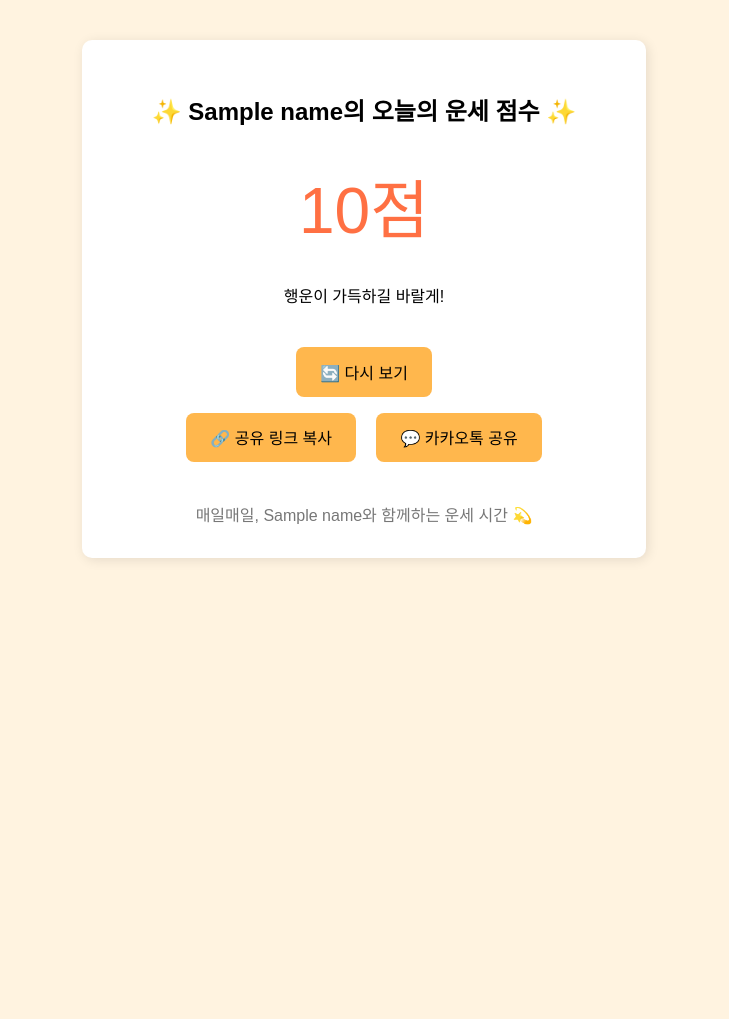
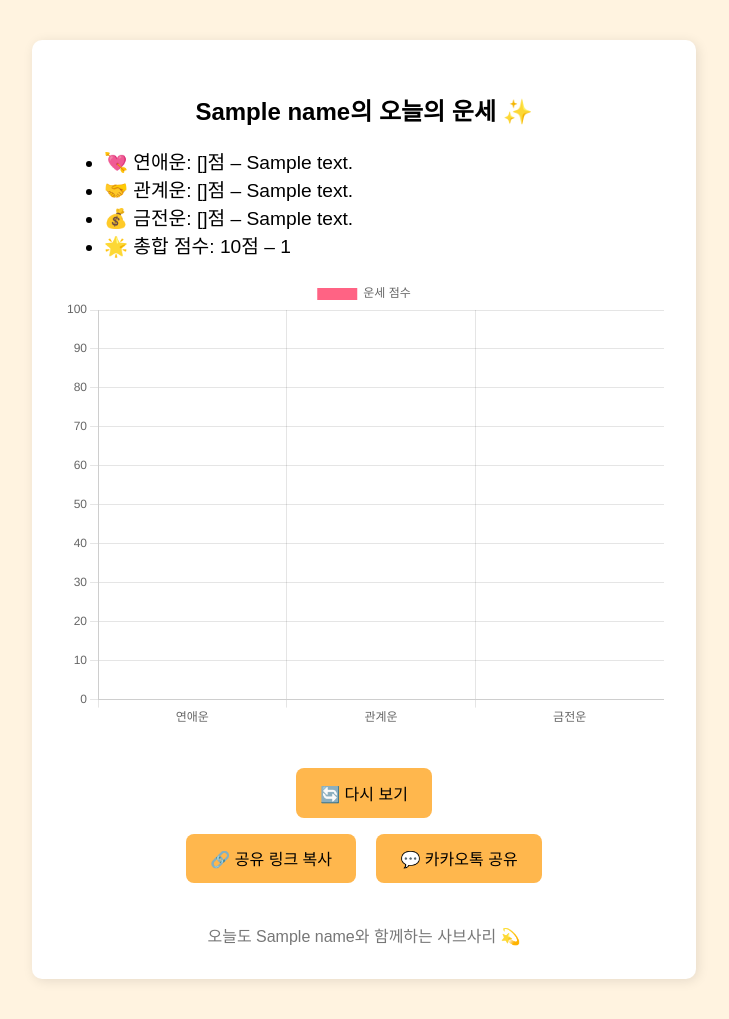
Before and after one commit to duddnrdld/SABSARI, a Flask app: template templates/fortune_result.html in a window 1280 px wide. Shown: the whole page, without its empty margins (276-1005 px from the left). Before the commit the page ends 560 px from the top, so only its background shows below. Run offline with Flask 3, Linux system fonts and the light colour scheme; the template is opened without the code that fills it: most values are stand-ins (such as "Sample title", 1, 10 or a date in 2020); some libraries are stand-ins or nearby versions.

Commit message:
Add files via upload

```diff
--- a/app.py
+++ b/app.py
@@ -1,55 +1,18 @@
-from flask import Flask, render_template, request, redirect, url_for, make_response
-import sqlite3, uuid, os
+from flask import Flask, render_template, request, redirect, url_for, session
+import json, os, random
 
 app = Flask(__name__)
 app.secret_key = "sabsari-super-secret-key"
 
-DB_FILE = "data/users.db"
+DATA_FILE = "data/users.json"
 
-# DB 초기화
-def init_db():
-    if not os.path.exists("data"):
-        os.makedirs("data")
-    conn = sqlite3.connect(DB_FILE)
-    cursor = conn.cursor()
-    cursor.execute('''
-        CREATE TABLE IF NOT EXISTS users (
-            id TEXT PRIMARY KEY,
-            name TEXT,
-            birth TEXT,
-            gender TEXT,
-            birth_time TEXT
-        )
-    ''')
-    conn.commit()
-    conn.close()
-
-init_db()
-
-# 사용자 조회
-def get_user(user_id):
-    conn = sqlite3.connect(DB_FILE)
-    cursor = conn.cursor()
-    cursor.execute("SELECT * FROM users WHERE id=?", (user_id,))
-    row = cursor.fetchone()
-    conn.close()
-    return row
-
-# 사용자 저장
-def save_user(user_id, name, birth, gender, birth_time):
-    conn = sqlite3.connect(DB_FILE)
-    cursor = conn.cursor()
-    cursor.execute("INSERT OR REPLACE INTO users (id, name, birth, gender, birth_time) VALUES (?, ?, ?, ?, ?)",
-                   (user_id, name, birth, gender, birth_time))
-    conn.commit()
-    conn.close()
+if not os.path.exists(DATA_FILE):
+    with open(DATA_FILE, "w") as f:
+        json.dump({}, f)
 
 @app.route("/", methods=["GET", "POST"])
 def name_input():
-    user_id = request.cookies.get("user_id")
-    user = get_user(user_id) if user_id else None
-
-    if user:
+    if session.get("named"):
         return redirect(url_for("greeting"))
 
     if request.method == "POST":
@@ -58,47 +21,68 @@
         gender = request.form["gender"]
         birth_time = request.form["birth_time"]
 
-        new_user_id = str(uuid.uuid4())
-        save_user(new_user_id, name, birth, gender, birth_time)
+        with open(DATA_FILE, "r") as f:
+            data = json.load(f)
+        data["user"] = {
+            "name": name,
+            "birth": birth,
+            "gender": gender,
+            "birth_time": birth_time
+        }
+        with open(DATA_FILE, "w") as f:
+            json.dump(data, f)
 
-        resp = make_response(redirect(url_for("greeting")))
-        resp.set_cookie("user_id", new_user_id, max_age=60*60*24*365)
-        return resp
+        session["named"] = True
+        session["name"] = name
+        return redirect(url_for("greeting"))
 
     return render_template("name_input.html")
 
-
 @app.route("/greeting")
 def greeting():
-    user_id = request.cookies.get("user_id")
-    user = get_user(user_id)
-    if not user:
-        return redirect(url_for("name_input"))
-
-    return render_template("greeting.html", name=user[1])
-
+    name = session.get("name", "삽사리")
+    return render_template("greeting.html", name=name)
 
 @app.route("/fortune")
 def fortune():
-    user_id = request.cookies.get("user_id")
-    user = get_user(user_id)
-    if not user:
-        return redirect(url_for("name_input"))
-
-    return render_template("fortune_loading.html", name=user[1])
-
+    name = session.get("name", "삽사리")
+    return render_template("fortune_loading.html", name=name)
 
 @app.route("/result")
 def result():
-    import random
-    score = random.randint(1, 100)
+    name = session.get("name", "삽사리")
 
-    user_id = request.cookies.get("user_id")
-    user = get_user(user_id)
-    name = user[1] if user else "사브사리"
+    love = random.randint(1, 100)
+    social = random.randint(1, 100)
+    money = random.randint(1, 100)
+    average = round((love + social + money) / 3)
 
-    return render_template("fortune_result.html", score=score, name=name)
+    def comment(score):
+        if score >= 80:
+            return "아주 좋은 날이에요!"
+        elif score >= 60:
+            return "기분 좋은 하루가 될 거예요."
+        elif score >= 40:
+            return "작은 주의가 필요해요."
+        else:
+            return "조심해야 할 하루예요."
 
+    comments = {
+        "love_comment": comment(love),
+        "social_comment": comment(social),
+        "money_comment": comment(money),
+        "total_comment": comment(average),
+    }
+
+    return render_template(
+        "fortune_result.html",
+        name=name,
+        love=love,
+        social=social,
+        money=money,
+        average=average,
+        **comments
+    )
 
 if __name__ == "__main__":
     app.run(debug=True)
--- a/templates/fortune_result.html
+++ b/templates/fortune_result.html
@@ -5,17 +5,20 @@
   <meta name="viewport" content="width=device-width, initial-scale=1.0">
   <title>오늘의 운세 결과</title>
 
-  <!-- 🟡 Open Graph 메타태그 -->
+  <!-- Open Graph 메타태그 -->
   <meta property="og:title" content="사브사리 오늘의 운세 결과">
-  <meta property="og:description" content="{{ name }}의 오늘의 운세 점수는 {{ score }}점!">
+  <meta property="og:description" content="오늘의 운세 점수를 확인해보세요!">
   <meta property="og:image" content="{{ url_for('static', filename='og.png', _external=True) }}">
   <meta property="og:url" content="{{ request.url }}">
 
-  <!-- 🟡 Kakao SDK -->
+  <!-- Kakao SDK -->
   <script src="https://developers.kakao.com/sdk/js/kakao.js"></script>
   <script>
-    Kakao.init('1642da286406de685d9da6a719a1a8fb'); // 예: Kakao.init('1234abcd...');
+    Kakao.init('1642da286406de685d9da6a719a1a8fb'); // 실제 앱 키로 대체 필요
   </script>
+
+  <!-- Chart.js CDN -->
+  <script src="https://cdn.jsdelivr.net/npm/chart.js"></script>
 
   <style>
     body {
@@ -25,7 +28,7 @@
       padding: 2rem;
     }
     .container {
-      max-width: 500px;
+      max-width: 600px;
       margin: auto;
       background-color: white;
       padding: 2rem;
@@ -33,9 +36,9 @@
       box-shadow: 2px 2px 12px rgba(0,0,0,0.1);
     }
     .score {
-      font-size: 4rem;
-      color: #ff7043;
-      margin: 2rem 0;
+      font-size: 1.2rem;
+      margin: 1rem 0;
+      text-align: left;
     }
     .footer {
       margin-top: 2rem;
@@ -67,9 +70,18 @@
 </head>
 <body>
   <div class="container">
-    <h2>✨ {{ name }}의 오늘의 운세 점수 ✨</h2>
-    <div class="score">{{ score }}점</div>
-    <p>행운이 가득하길 바랄게!</p>
+    <h2>{{ name }}의 오늘의 운세 ✨</h2>
+    <div class="score">
+      <ul>
+        <li>💘 연애운: {{ love }}점 – {{ love_comment }}</li>
+        <li>🤝 관계운: {{ social }}점 – {{ social_comment }}</li>
+        <li>💰 금전운: {{ money }}점 – {{ money_comment }}</li>
+        <li>🌟 총합 점수: {{ avg_score }}점 – {{ total_comment }}</li>
+      </ul>
+    </div>
+
+    <!-- 그래프 영역 -->
+    <canvas id="fortuneChart" width="400" height="300"></canvas>
 
     <div class="buttons">
       <form action="{{ url_for('fortune') }}">
@@ -80,10 +92,32 @@
       <div id="copy-msg">링크가 복사되었습니다!</div>
     </div>
 
-    <div class="footer">매일매일, {{ name }}와 함께하는 운세 시간 💫</div>
+    <div class="footer">오늘도 {{ name }}와 함께하는 사브사리 💫</div>
   </div>
 
   <script>
+    const ctx = document.getElementById('fortuneChart').getContext('2d');
+    const fortuneChart = new Chart(ctx, {
+      type: 'bar',
+      data: {
+        labels: ['연애운', '관계운', '금전운'],
+        datasets: [{
+          label: '운세 점수',
+          data: [{{ love }}, {{ social }}, {{ money }}],
+          backgroundColor: ['#ff6384', '#36a2eb', '#ffcd56']
+        }]
+      },
+      options: {
+        responsive: true,
+        scales: {
+          y: {
+            beginAtZero: true,
+            max: 100
+          }
+        }
+      }
+    });
+
     function copyLink() {
       navigator.clipboard.writeText(window.location.href)
         .then(() => {
@@ -99,7 +133,7 @@
         objectType: 'feed',
         content: {
           title: '{{ name }}의 오늘의 운세 결과',
-          description: '✨ 점수: {{ score }}점 ✨\n지금 사브사리 운세도 확인해보세요!',
+          description: '연애운: {{ love }}점, 관계운: {{ social }}점, 금전운: {{ money }}점!',
           imageUrl: "{{ url_for('static', filename='og.png', _external=True) }}",
           link: {
             mobileWebUrl: window.location.href,
```
Also changed, not shown: templates/fortune_loading.html (+13 -9 lines).
